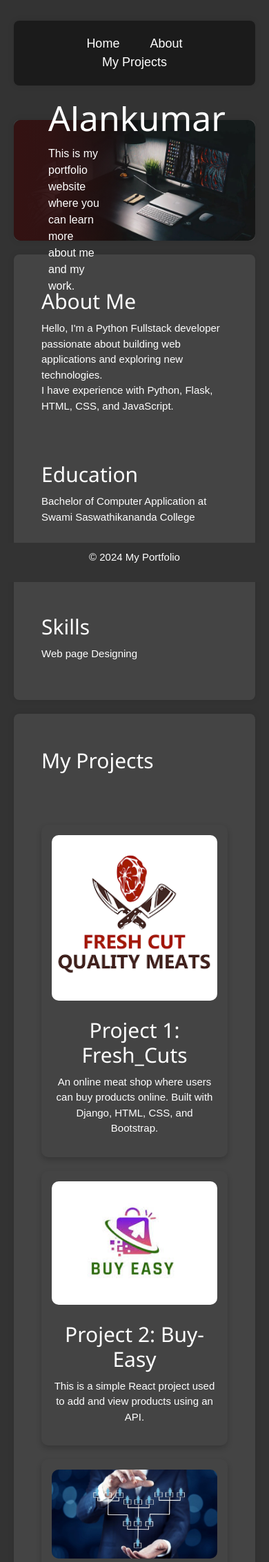
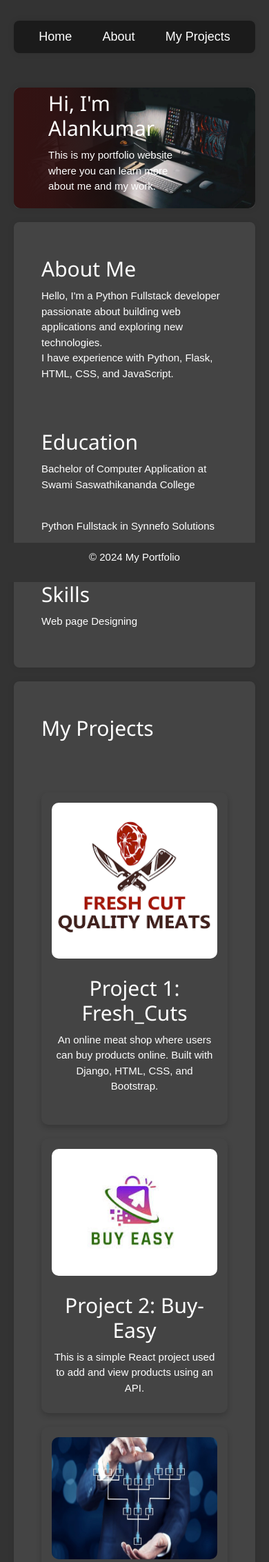
Before and after one commit to alan2325/My_Portfolio, a Flask app: page / in a window 390 px wide. Shown: the top 2265 px of the page at 69% size. Run offline with Flask 3, Linux system fonts and the light colour scheme; some libraries are stand-ins or nearby versions.

Commit message:
responsive

```diff
--- a/static/css/style.css
+++ b/static/css/style.css
@@ -50,7 +50,7 @@
 header nav ul li a:hover {
     text-decoration: none;
     color: #a557ff;
-    font-size: 20px;
+    /* font-size: 20px; */
 
 }
 
@@ -86,19 +86,19 @@
     position: absolute;
     top: 0;
     left: 0;
-    width: 50%;             /* Text container will cover 50% of the image's width */
-    height: 100%;           /* Fill the full height of the image */
-    display: flex;          /* Use flexbox */
-    flex-direction: column; /* Stack content vertically */
-    justify-content: center; /* Vertically center the text */
-    align-items: flex-start; /* Align text to the left side */
+    width: 50%;
+    height: 100%;
+    display: flex;
+    flex-direction: column;
+    justify-content: center;
+    align-items: flex-start;
     background: linear-gradient(90deg,
         rgba(51,18,18,1) 5%,
         rgba(51,18,18,0.9) 30%,
         rgba(31,11,11,0.6) 80%,
         rgba(0,0,0,0) 100%
     );
-    z-index: 1;             /* Ensure the text is above the image */
+    z-index: 1;
     color: white;
     padding: 50px;
     border-radius: 10px;
@@ -107,14 +107,14 @@
 /* Profile Text Heading */
 .profile-text h2 {
     font-size: 50px;
-    margin: 0;              /* Remove margin from heading */
-    line-height: 1.2;       /* Set line height for better readability */
+    margin: 0;
+    line-height: 1.2;
 }
 
 /* Profile Text Paragraph */
 .profile-text p {
     font-size: 16px;
-    margin-top: 10px;       /* Space between the heading and the paragraph */
+    margin-top: 10px;
 }
 
 
@@ -135,7 +135,7 @@
 
 /* Individual Project Item */
 .project-item {
-    background-color: #444; /* Background for project cards */
+    background-color: #444;
     border-radius: 10px;
     padding: 15px;
     width: 300px;
@@ -148,7 +148,9 @@
 /* Project Image */
 .project-image {
     width: 100%;
-    height: auto;
+    min-height: 50%;
+    max-height: 50%;
+    /* height: auto; */
     border-radius: 10px;
     margin-bottom: 15px;
 }
@@ -187,3 +189,54 @@
     width: 100%;
     bottom: 0;
 }
+
+
+@media only screen and (max-width: 768px) {
+    .profile-text h2 {
+        width: 200px;
+        top:-200px;
+        font-size: 30px;
+
+    }
+    .profile-text p {
+        width: 200px;
+        /* top:-240px; */
+        font-size: 15px;
+
+    }
+
+    .header nav ul li a{
+        font-size: 15px;
+    }
+    header nav ul{
+        padding: 10px;
+
+    }
+    header nav ul li a:hover {
+        text-decoration: none;
+        color: #a557ff;
+        /* font-size: 20px; */
+
+    }
+}
+
+@media only screen and (min-width:  992px) {
+    .profile-text h2 {
+        width: 300px;
+        top:-200px;
+        font-size: 80px;
+
+    }
+    .profile-text p {
+        width: 400px;
+        /* top:-240px; */
+        font-size: 25px;
+
+    }
+    header nav ul li a:hover {
+        text-decoration: none;
+        color: #a557ff;
+        /* font-size: 20px; */
+
+    }
+}
--- a/templates/index.html
+++ b/templates/index.html
@@ -49,7 +49,7 @@
 
     <section id="projects">
         <h2>My Projects</h2><br><br>
-        <div class="project-list">
+        <div class="project-list ">
             <!-- Project 1 -->
             <div class="project-item">
                 <img src="{{ url_for('static', filename='images/images.png') }}" alt="Fresh Cuts" class="project-image">
```
